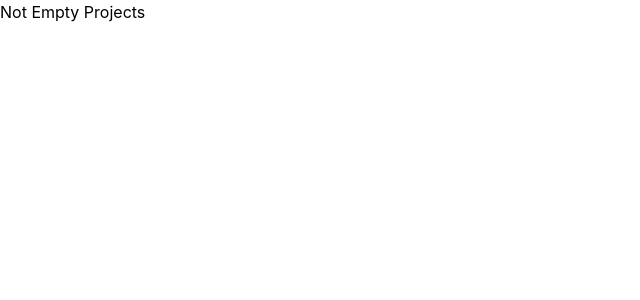
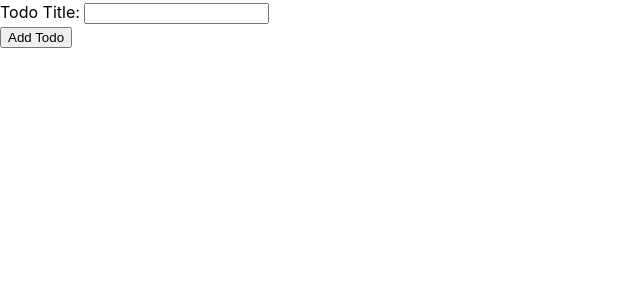
Before and after one commit to mmusta/todo-app, a React (Vite) app: page / in a window 1280 px wide. Shown: the top 300 px of the page, without its empty margins (0-640 px from the left). Built offline with nearby package versions, Linux system fonts and the light colour scheme.

Commit message:
feat: implement adding todos

```diff
--- a/src/App.jsx
+++ b/src/App.jsx
@@ -1,7 +1,22 @@
+/* eslint-disable jsx-a11y/label-has-associated-control */
+import { useRef, useState } from 'react';
+
 function App() {
+  const [todos, setTodos] = useState([]);
+  const inputRef = useRef(null);
+  const handleAddTodoClick = () => {
+    const newTodo = inputRef.current.value;
+    setTodos(todos.concat(newTodo));
+  };
   return (
     <div className="app">
-      Not Empty Projects
+      <div>
+        <label htmlFor="todo-title">Todo Title: </label>
+        <input id="todo-title" ref={inputRef} />
+      </div>
+      <button onClick={handleAddTodoClick} type="button">
+        Add Todo
+      </button>
     </div>
   );
 }
```
